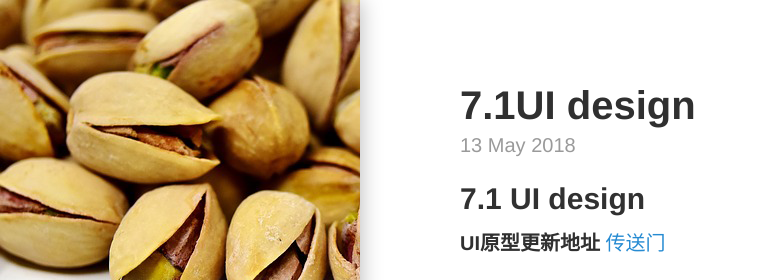
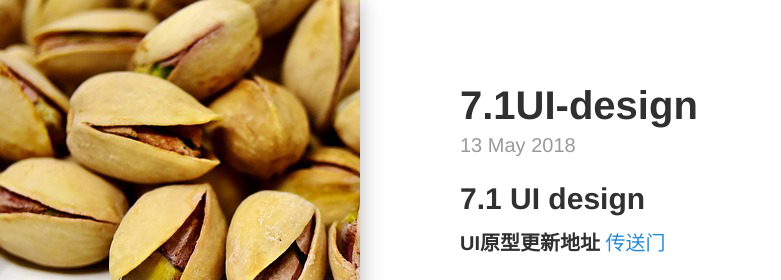
Before and after one commit to ChickenDinner8/ChickenDinner8.github.io, a Jekyll site: the page built from _posts/2018-05-13-7.1UI-design.md, in a window 1280 px wide and 900 px high. Shown: the top 280 px of the window, without its empty margins (0-781 px from the left). Built offline with Jekyll 4.4.1, drawn with Linux system fonts in a browser that asks for light colours.

Commit message:
小修改

```diff
--- a/_posts/2018-05-13-7.1UI-design.md
+++ b/_posts/2018-05-13-7.1UI-design.md
@@ -1,6 +1,6 @@
 ---
 layout: post
-title: 7.1UI design
+title: 7.1UI-design
 tags: document
 ---
 
```
